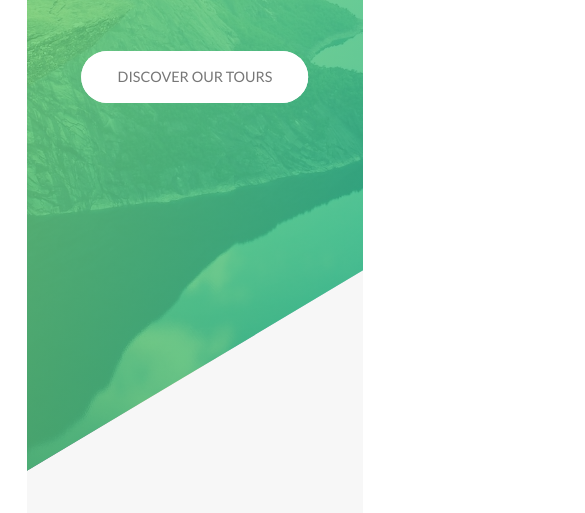
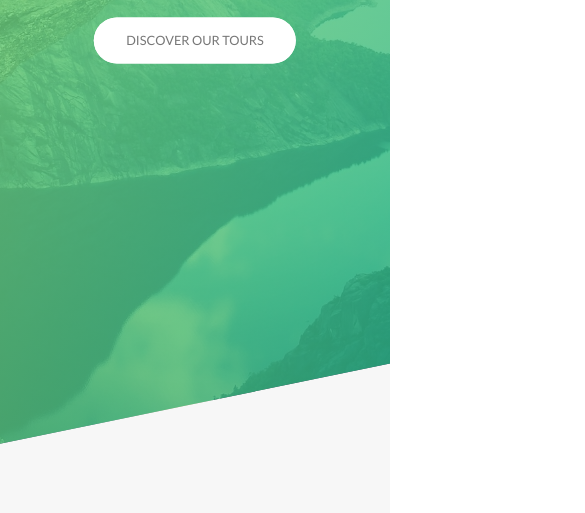
Before and after one commit to sivakusayan/Natours, a website: page index.html in a window 390 px wide. Shown: the part 358-871 px from the top of the page, 585 px wide, since content can reach past the window. Drawn offline with Linux system fonts and the light colour scheme.

Commit message:
Made css in typography.scss, base.scss, and the layout folder responsive

```diff
--- a/sass/abstracts/_mixins.scss
+++ b/sass/abstracts/_mixins.scss
@@ -28,7 +28,7 @@ Breakpoint argument choices:
         @media (max-width: 37.5em) {@content};  //600px
     }
     @if $breakpoint == tab-port {
-        @media (max-width: 56.25px) {@content};   //900px
+        @media (max-width: 56.25em) {@content};   //900px
     }
     @if $breakpoint == tab-land {
         @media (max-width: 75em) {@content};  //1200px
--- a/sass/abstracts/_variables.scss
+++ b/sass/abstracts/_variables.scss
@@ -28,6 +28,7 @@ $color-black: #000;
 
 $grid-width: 114rem;
 $gutter-vertical: 8rem;
+$gutter-vertical-small: 6rem;
 $gutter-horizontal: 6rem;
 
 /*--------------------------------------------------------------------*/
--- a/sass/base/_base.scss
+++ b/sass/base/_base.scss
@@ -16,4 +16,9 @@ html {
 
 body {
     box-sizing: border-box;
+    padding: 3rem;
+
+    @include respond(tab-land) {
+        padding: 0;
+    }
 }
--- a/sass/base/_typography.scss
+++ b/sass/base/_typography.scss
@@ -3,7 +3,6 @@ body {
     font-weight: 400;
     line-height: 1.7;
     color: $color-grey-dark;
-    padding: 3rem;
 }
 
 .heading-primary {
@@ -19,6 +18,11 @@ body {
         height: 10rem;
 
         animation: moveInLeft 1.3s;
+
+        @include respond(phone) {
+            letter-spacing: 1rem;
+            font-size: 5rem;
+        }
     }
 
     &--sub {
@@ -28,6 +32,10 @@ body {
         letter-spacing: 1.75rem;
 
         animation: moveInRight 1.3s;
+
+        @include respond(phone) {
+            letter-spacing: .5rem;
+        }
     }
 }
 
@@ -43,6 +51,14 @@ body {
     background-clip: text;
     -webkit-background-clip: text;
     color: transparent;
+
+    @include respond(tab-port) {
+        font-size: 3rem;
+    }
+
+    @include respond(tab-phone) {
+        font-size: 2.5rem;
+    }
 
     &:hover {
         transform: skewY(2deg) skewX(15deg) scale(1.1);
--- a/sass/components/_card.scss
+++ b/sass/components/_card.scss
@@ -1,6 +1,5 @@
 .card {
     perspective: 150rem;
-    width: 34rem;
     height: 52rem;
     -moz-perspective: 150rem;
     position: relative;
@@ -8,7 +7,7 @@
     //FUNCTIONALITY
 
     &__side {
-        width: 34rem;
+        width: 100%;
         font-size: 2rem;
         height: 100%;
         transition: all .8s ease;
--- a/sass/components/_footer.scss
+++ b/sass/layout/_footer.scss
@@ -3,6 +3,10 @@
     padding: 10rem 0;
     font-size: 1.4rem;
     color: $color-grey-light-1;
+
+    @include respond(tab-port) {
+        padding: 8rem 0;
+    }
 
     &__logo-box{
         text-align: center;
@@ -20,10 +24,18 @@
         padding-top: 2rem;
         display: inline-block;
         width: 90%;
+
+        @include respond(tab-port) {
+            width: 100%;
+        }
     }
 
     &__copyright {
         float: right;
+
+        @include respond(tab-port) {
+            float: none;
+        }
     }
 
     &__list {
--- a/sass/layout/_grid.scss
+++ b/sass/layout/_grid.scss
@@ -2,8 +2,17 @@
     max-width: $grid-width;
     margin: 0 auto;
 
+    @include respond (tab-port) {
+        max-width: 50rem;
+        padding: 0 3rem;
+    }
+
     &:not(:last-child) {
         margin-bottom: $gutter-vertical;
+
+        @include respond  (tab-port) {
+            margin-bottom: $gutter-vertical-small;
+        }
     }
 
     @include clearfix;
@@ -13,6 +22,15 @@
 
         &:not(:last-child) {
             margin-right: $gutter-horizontal;
+
+            @include respond  (tab-port) {
+                margin-right: 0;
+                margin-bottom: $gutter-vertical-small
+            }
+        }
+
+        @include respond  (tab-port) {
+            width: 100% !important;
         }
     }
 
--- a/sass/layout/_header.scss
+++ b/sass/layout/_header.scss
@@ -7,6 +7,14 @@
 
     -webkit-clip-path: polygon(0 0, 100% 0, 100% 75%, 0 100%);
     clip-path: polygon(0 0, 100% 0, 100% 75%, 0 100%);
+
+    @include respond (tab-land) {
+        clip-path: polygon(0 0, 100% 0, 100% 85%, 0 100%);
+    }
+
+    @include respond (tab-port) {
+        clip-path: polygon(0 0, 100% 0, 100% 90%, 0 100%);
+    }
 
     &__logo-box {
         position: absolute;
--- a/sass/layout/_navigation.scss
+++ b/sass/layout/_navigation.scss
@@ -15,6 +15,16 @@
         box-shadow: 0 1rem 3rem rgba($color-black, .1);
         text-align: center;
         cursor: pointer;
+
+        @include respond(tab-port) {
+            top: 4rem;
+            right: 4rem;
+        }
+
+        @include respond(phone) {
+            top: 3rem;
+            right: 3rem;
+        }
     }
 
     &__background {
@@ -27,6 +37,16 @@
         background-image: radial-gradient($color-primary-light, $color-primary-dark);
         z-index: 1000;
         transition: transform .8s cubic-bezier(0.86, 0, 0.07, 1);
+
+        @include respond(tab-port) {
+            top: 4.5rem;
+            right: 4.5rem;
+        }
+
+        @include respond(phone) {
+            top: 3.5rem;
+            right: 3.5rem;
+        }
     }
 
     &__nav {
--- a/sass/main.scss
+++ b/sass/main.scss
@@ -14,13 +14,13 @@
 @import "components/card";
 @import "components/composition";
 @import "components/feature-box";
-@import "components/footer";
 @import "components/form";
 @import "components/popup";
 @import "components/story";
 
+@import "layout/footer";
+@import "layout/grid";
 @import "layout/header";
-@import "layout/grid";
 @import "layout/navigation";
 
 @import "pages/home";
--- a/sass/pages/_home.scss
+++ b/sass/pages/_home.scss
@@ -1,7 +1,7 @@
 .section-about {
     background-color: $color-grey-light-1;
-    padding: 33rem 0 18rem 0;
-    margin-top: -24rem;
+    padding: 37rem 0 18rem 0;
+    margin-top: -28rem;
     height: 65rem;
 }
 
```
Also changed, not shown: css/style.css.
